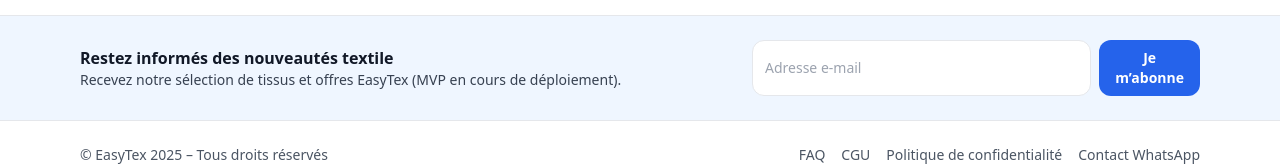
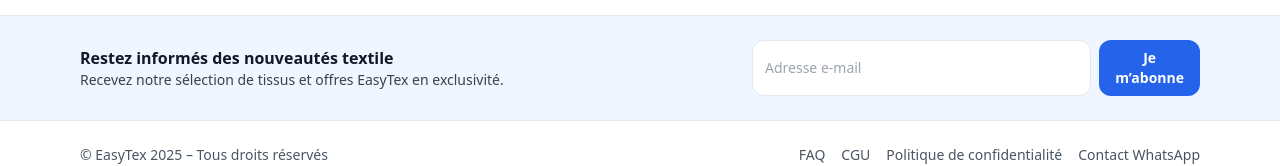
Before and after one commit to Ruth-Ya/easytex-mvp, a React (Vite) app: page / in a window 1280 px wide. Shown: the part 1604-1770 px from the top of the page. Built offline with nearby package versions, Linux system fonts and the light colour scheme.

Commit message:
Update App.jsx

```diff
--- a/src/App.jsx
+++ b/src/App.jsx
@@ -5,7 +5,7 @@
    CONFIG
 ----------------------------------------------------------- */
 
-const WA_NUMBER = "221707546281";
+const WA_NUMBER = "221761258799";
 const GA_MEASUREMENT_ID = "G-3N99WM3PW2"; // (pas utilisé directement ici, mais gardé)
 
 /**
@@ -1932,8 +1932,7 @@
                 Restez informés des nouveautés textile
               </div>
               <div className="text-sm text-gray-700">
-                Recevez notre sélection de tissus et offres EasyTex (MVP en
-                cours de déploiement).
+                Recevez notre sélection de tissus et offres EasyTex en exclusivité.
               </div>
             </div>
             <form
```
